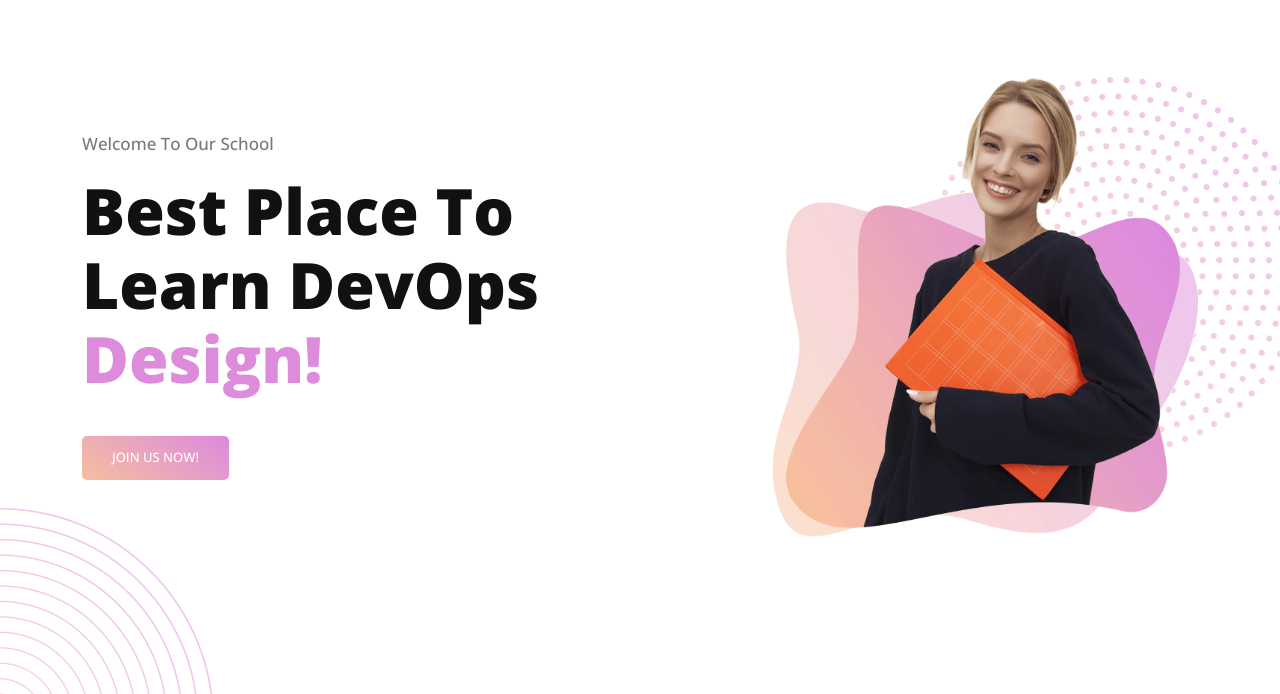
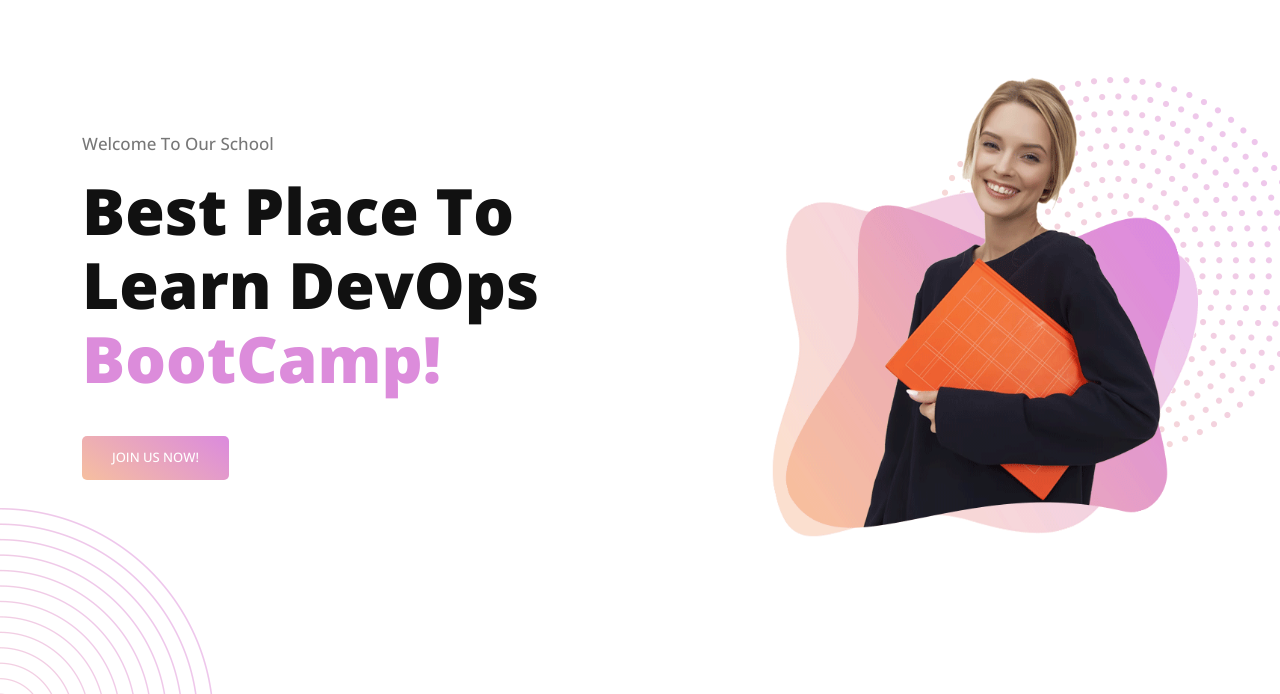
Before and after one commit to anestasy123/eduWeb, a plain HTML site: page index.html in a window 1280 px wide. Shown: the part 103-797 px from the top of the page. Drawn offline with nearby package versions, Linux system fonts and the light colour scheme.

Commit message:
modify index file

```diff
--- a/index.html
+++ b/index.html
@@ -77,7 +77,7 @@ https://templatemo.com/tm-573-eduwell
         <div class="col-lg-6 align-self-center">
           <div class="header-text">
             <h6>Welcome to our school</h6>
-            <h2>Best Place To Learn DevOps <em>Design!</em></h2>
+            <h2>Best Place To Learn DevOps <em>BootCamp!</em></h2>
             <div class="main-button-gradient">
               <div class="scroll-to-section"><a href="#contact-section">Join Us Now!</a></div>
             </div>
```
